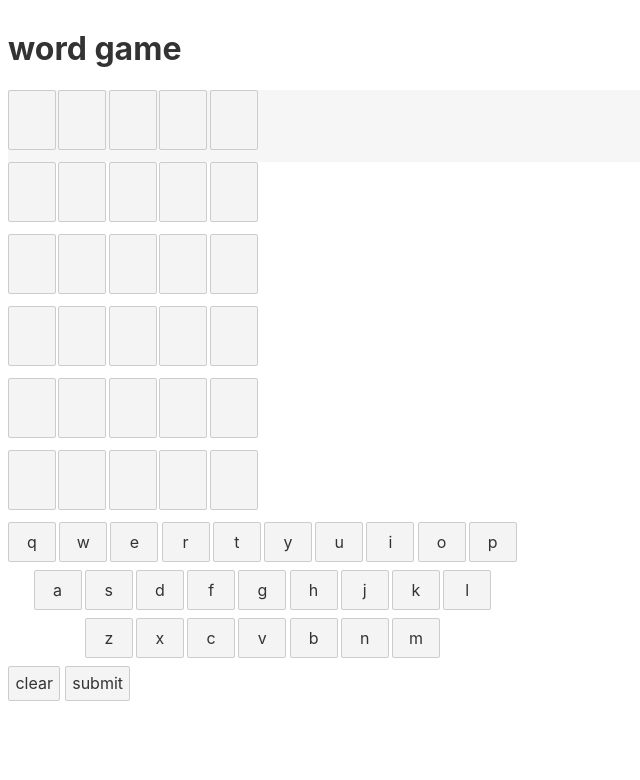
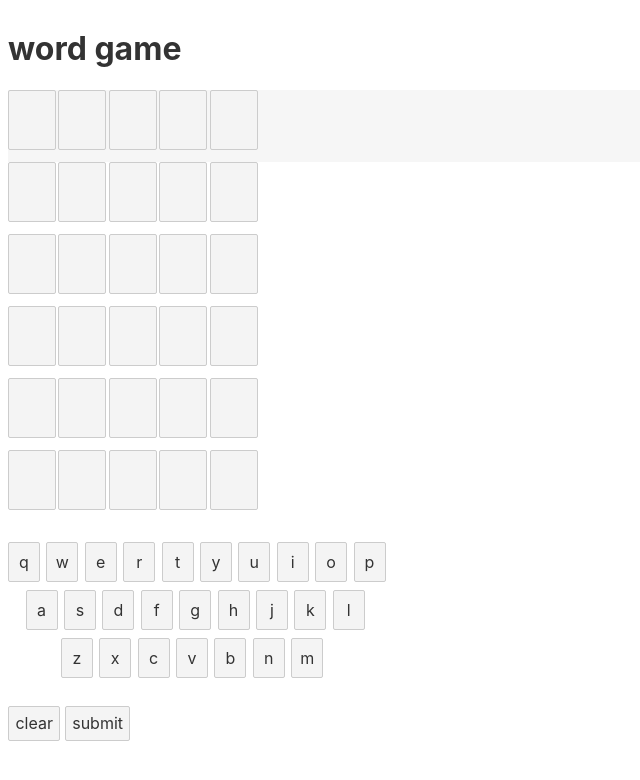
Before and after one commit to 12ian34/plantle, a Svelte app: page / in a window 1280 px wide. Shown: the top 780 px of the page, without its empty margins (0-640 px from the left). Built offline with nearby package versions, Linux system fonts and the light colour scheme.

Commit message:
keyboard size change, attempt highlight keyboard

```diff
--- a/src/Keyboard.svelte
+++ b/src/Keyboard.svelte
@@ -1,9 +1,14 @@
 <script>
+  // SPOILER
+  // i have the answer client-side for the time being
+  // just don't look here
   let indexWord = 0;
   let index_letter = 0;
   let solution = 'asian';
   let validationIndex = 0;
   let wordString;
+  let correctLetters = [];
+  let presentLetters = [];
 
   let board = [
     ['', '', '', '', ''],
@@ -42,11 +47,15 @@
 
   function validateWord(letter) {
     if (solution.charAt(validationIndex) == letter) {
+      // correct letter
       console.log('letter ' + "'" + letter + "'" + ' correct!');
       boardState[indexWord][validationIndex] = 'correct';
+      correctLetters.push(letter);
     } else if (solution.includes(letter)) {
+      // present letter
       console.log('letter ' + "'" + letter + "'" + ' present!');
       boardState[indexWord][validationIndex] = 'present';
+      presentLetters.push(letter);
     }
     validationIndex += 1;
   }
@@ -95,6 +104,9 @@
       word.forEach(validateWord);
       checkSuccess('correct');
     }
+    console.log(correctLetters);
+    console.log(presentLetters);
+    console.log(presentLetters.includes('i'));
   }
 </script>
 
@@ -112,23 +124,39 @@
     {/each}
   </div>
 
-  <div class="keyboardRow1">
+  <br />
+
+  <div id="keyboardRow1">
     {#each 'qwertyuiop'.split('') as letter}
-      <button on:click={() => enter(letter)}>{letter}</button>
+      <button
+        on:click={() => enter(letter)}
+        class:correct={correctLetters.includes(letter)}
+        class:present={presentLetters.includes(letter)}>{letter}</button
+      >
     {/each}
   </div>
 
-  <div class="keyboardRow2">
+  <div id="keyboardRow2">
     {#each 'asdfghjkl'.split('') as letter}
-      <button on:click={() => enter(letter)}>{letter}</button>
+      <button
+        on:click={() => enter(letter)}
+        class:correct={correctLetters.includes(letter)}
+        class:present={presentLetters.includes(letter)}>{letter}</button
+      >
     {/each}
   </div>
 
-  <div class="keyboardRow3">
+  <div id="keyboardRow3">
     {#each 'zxcvbnm'.split('') as letter}
-      <button on:click={() => enter(letter)}>{letter}</button>
+      <button
+        on:click={() => enter(letter)}
+        class:correct={correctLetters.includes(letter)}
+        class:present={presentLetters.includes(letter)}>{letter}</button
+      >
     {/each}
   </div>
+
+  <br />
 
   <div class="keyboardAction">
     <button on:click={clear}>clear</button>
@@ -160,6 +188,16 @@
     color: green;
   }
 
+  #keyboardRow1,
+  #keyboardRow2,
+  #keyboardRow3 {
+    display: grid;
+    grid-template-columns: repeat(10, 2em);
+    grid-template-rows: repeat(1, 3em);
+    grid-gap: 0.4em;
+    max-width: 100%;
+  }
+
   .correct {
     color: green;
   }
@@ -168,21 +206,11 @@
     color: orange;
   }
 
-  .keyboardRow1,
-  .keyboardRow2,
-  .keyboardRow3 {
-    display: grid;
-    grid-template-columns: repeat(10, 3em);
-    grid-template-rows: repeat(1, 3em);
-    grid-gap: 0.2em;
-    max-width: 100%;
+  #keyboardRow2 {
+    margin-left: 1.1em;
   }
 
-  .keyboardRow2 {
-    margin-left: 1.6em;
-  }
-
-  .keyboardRow3 {
-    margin-left: 4.8em;
+  #keyboardRow3 {
+    margin-left: 3.3em;
   }
 </style>
```
